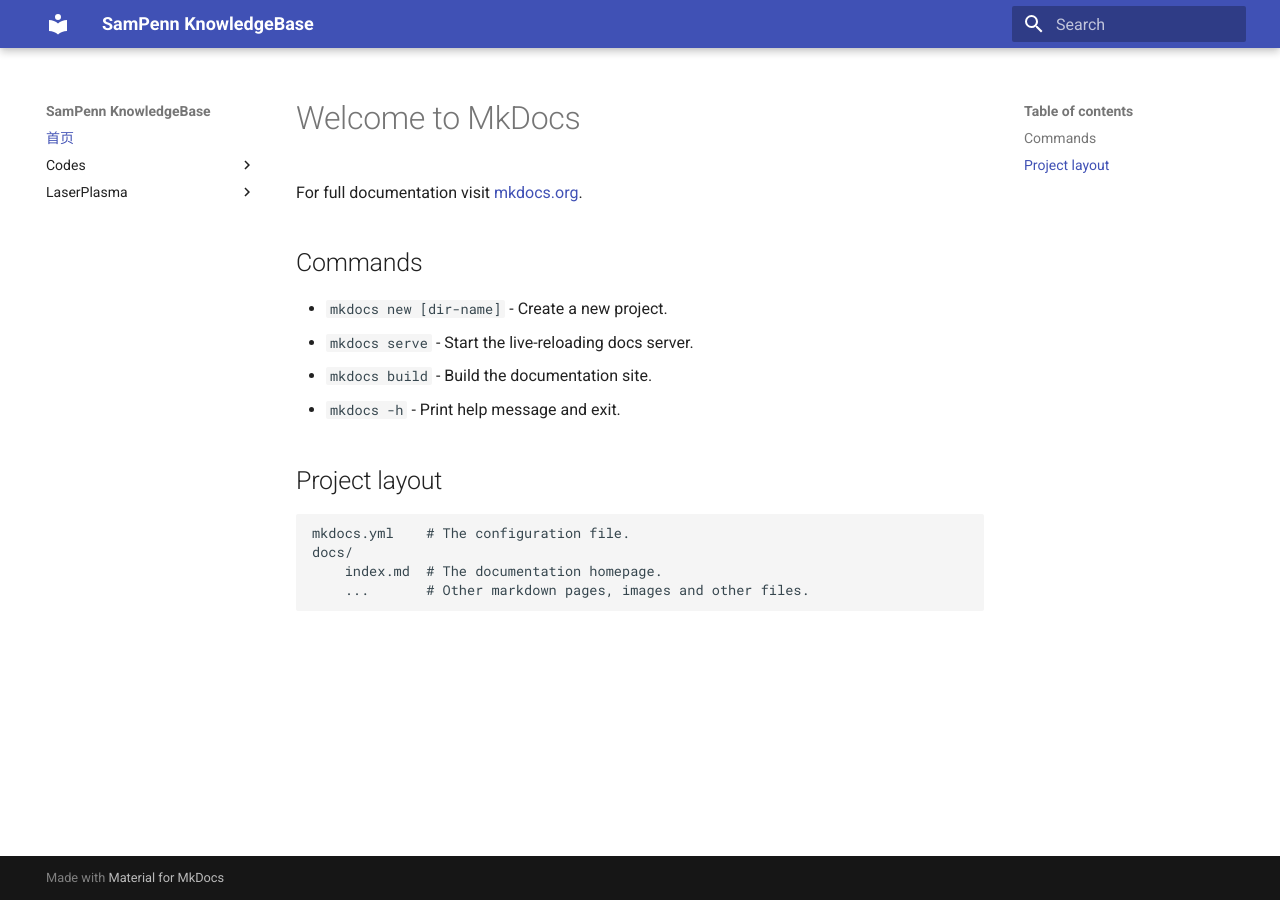
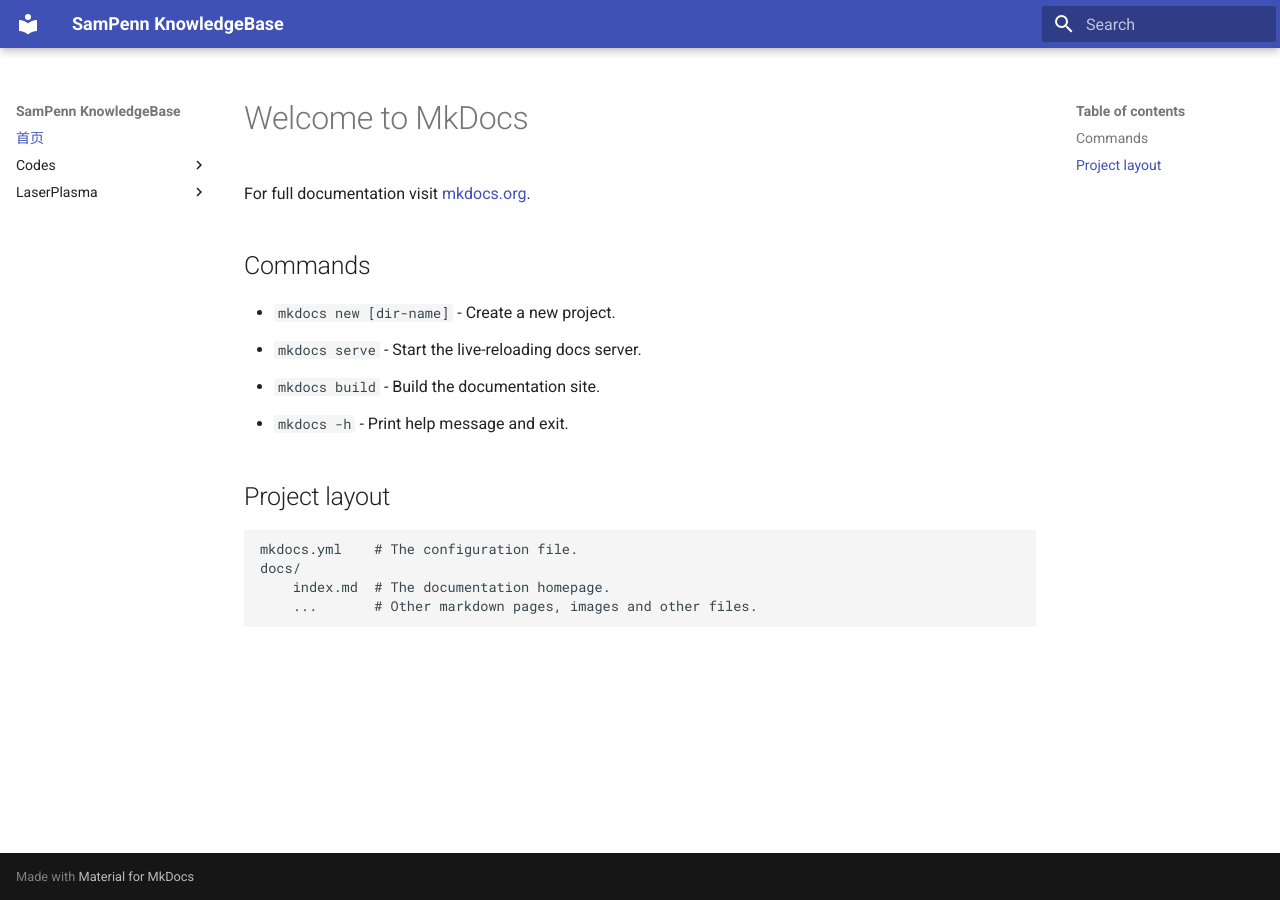
Before and after one commit to sampenn0326/NotesbyMd, an MkDocs documentation site: the page built from docs/index.md, in a window 1280 px wide. Built offline with MkDocs 1.6.1 and Material for MkDocs 9.7.7, drawn with Linux system fonts in a browser that asks for light colours.

Commit message:
添加额外CSS

```diff
--- /dev/null
+++ b/docs/stylesheets/extra.css
@@ -0,0 +1,11 @@
+.md-grid {
+    max-width: 1600px;
+}
+
+.md-sidebar {
+    width: 220px;
+}
+
+.md-typeset {
+    line-height: 1.8;
+}
--- a/mkdocs.yml
+++ b/mkdocs.yml
@@ -38,3 +38,10 @@ markdown_extensions:
 extra_javascript:
   - javascripts/mathjax.js
   - https://unpkg.com/mathjax@3/es5/tex-mml-chtml.js
+
+# ======================================
+# CSS
+# ======================================
+
+extra_css:
+  - stylesheets/extra.css
```
